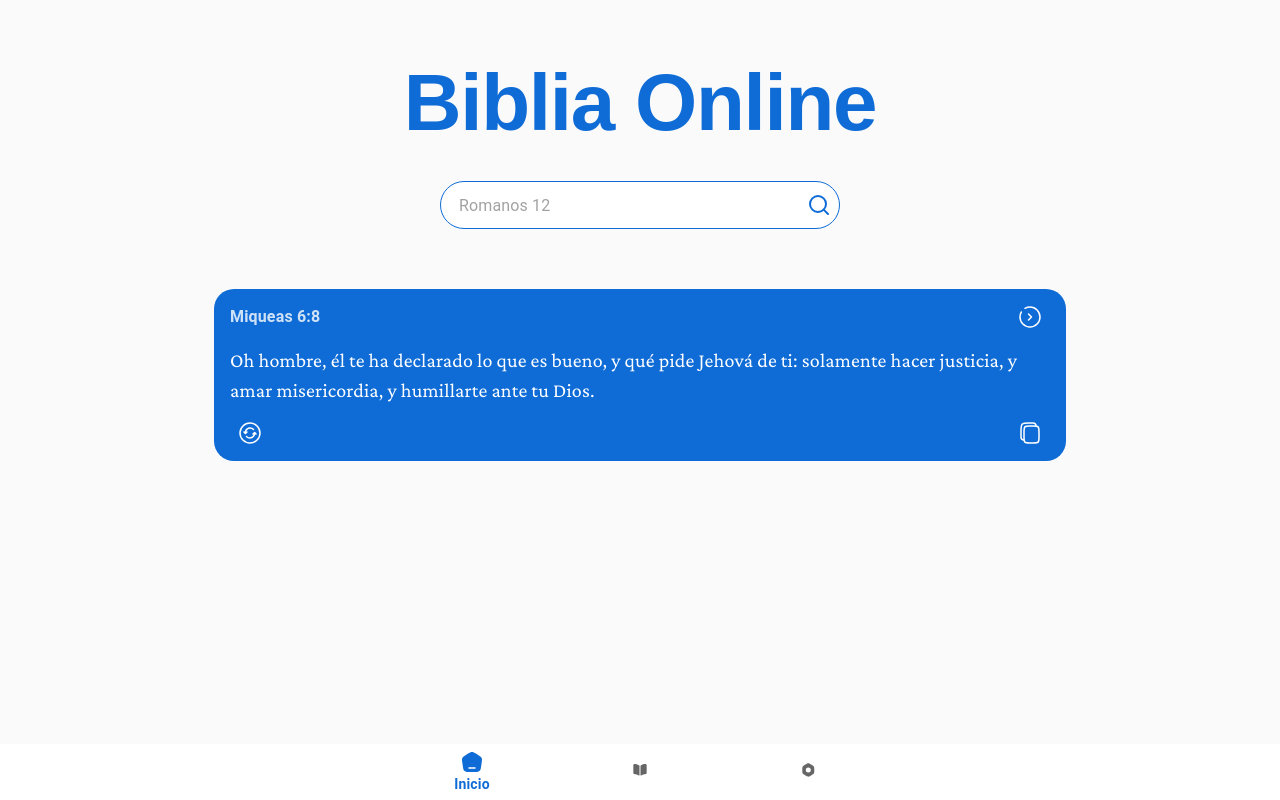
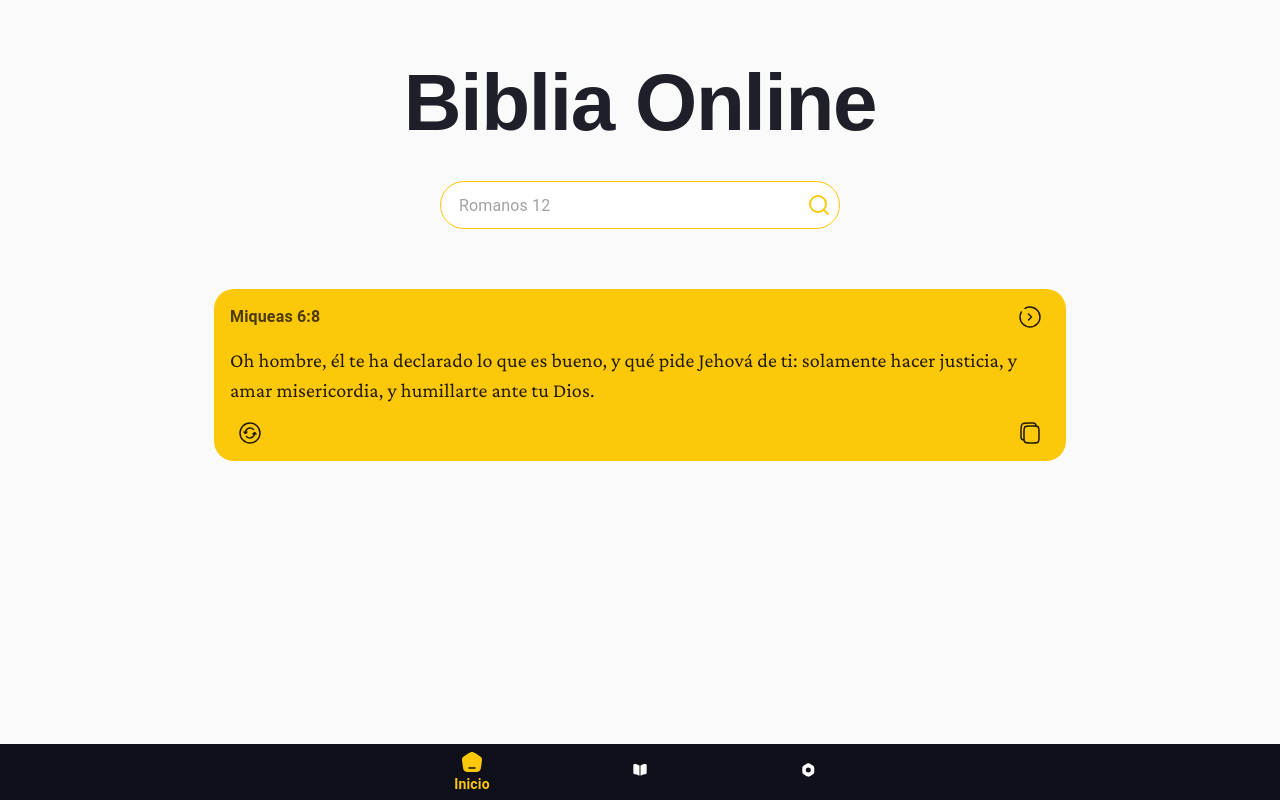
Before and after one commit to joanmat117/online-bible, a Next.js app: page /home in a window 1280 px wide. Built offline with nearby package versions, Linux system fonts and the light colour scheme; a web font is replaced by a local one; what @mui/material-nextjs would draw is missing.

Commit message:
styles(theme):Change MUI theme

```diff
--- a/src/app/(layout-views)/home/page.tsx
+++ b/src/app/(layout-views)/home/page.tsx
@@ -8,14 +8,14 @@ export default function Home() {
     paddingY:3,
     paddingX:1
   }}>
-    <Typography color={'primary'} variant="h1" component={'h1'} textAlign={'center'} sx={{
+    <Typography color={'secondary'} variant="h1" component={'h1'} textAlign={'center'} sx={{
       ...funnelDisplay.style,
       fontWeight:800,
       py:4,
       fontSize: {
         xs: 50,
         md: 80
-      }
+      },
     }}>
       Biblia Online
     </Typography>
--- a/src/features/ChapterNavigationBar/components/ChapterSelector.tsx
+++ b/src/features/ChapterNavigationBar/components/ChapterSelector.tsx
@@ -46,7 +46,11 @@ export function ChapterSelector(){
 
 
   return <>
-  <Button onClick={()=>setIsOpen(true)} sx={{textTransform:'capitalize',borderRadius:'8px'}} variant='contained' disableElevation>
+  <Button onClick={()=>setIsOpen(true)} sx={{
+    textTransform:'capitalize',
+    fontWeight:'900',
+    borderRadius:'8px'
+  }} variant='contained' disableElevation>
       {currentChapter.bookTitle + ' ' + currentChapter.chapter}
   </Button>
   <Fade in={isOpen} timeout={300}>
--- a/src/features/ChapterNavigationBar/index.tsx
+++ b/src/features/ChapterNavigationBar/index.tsx
@@ -13,7 +13,7 @@ export function ChapterNavigationBar(){
     return <>
     <Stack direction={'row'} gap={2} sx={{
       width:'100vw',
-      bgcolor:'background.paper',
+      bgcolor:'#10101a',
       justifyContent:'center',
       p:1
     }}>
--- a/src/features/ChapterReading/components/VerseDialog.tsx
+++ b/src/features/ChapterReading/components/VerseDialog.tsx
@@ -100,6 +100,7 @@ export function VerseDialog({selectedVerse,bookId,bookTitle,chapterNumber,setSel
          <TextField
             variant='outlined'
             placeholder='Tu commentario'
+            color='secondary'
             multiline
             onChange={onEditComment}
             label='Comentario'
@@ -116,7 +117,7 @@ export function VerseDialog({selectedVerse,bookId,bookTitle,chapterNumber,setSel
 }
 
 function DialogButton({children,onClick}:{children?:ReactNode,onClick?:()=>void}){
-  return <Button variant='outlined'  onClick={onClick} sx={{
+  return <Button variant='outlined' color='secondary' onClick={onClick} sx={{
       flex:1,
       minWidth:'100px',
       borderRadius:'10px'
--- a/src/features/NavigationBar/index.tsx
+++ b/src/features/NavigationBar/index.tsx
@@ -3,54 +3,68 @@
 import * as React from 'react';
 import BottomNavigation from '@mui/material/BottomNavigation';
 import BottomNavigationAction from '@mui/material/BottomNavigationAction';
-import { useState,useEffect } from 'react';
-import {usePathname } from 'next/navigation';
+import { useState, useEffect } from 'react';
+import { usePathname } from 'next/navigation';
 import Link from 'next/link'
 import { SolarHomeAngleBold, SolarNotebookMinimalisticBold, SolarSettingsMinimalisticBold } from '@/shared/ui/Icons';
+
+const navigationItems = [
+    {
+      label: "Inicio",
+      value: "home",
+      href: '/home',
+      icon: <SolarHomeAngleBold />
+    },
+    {
+      label: "Leer",
+      value: "read",
+      href: '/read',
+      icon: <SolarNotebookMinimalisticBold />
+    },
+    {
+      label: "Ajustes",
+      value: "settings",
+      href: '/settings',
+      icon: <SolarSettingsMinimalisticBold />
+    }
+  ];
 
 
 export default function NavigationBar() {
   const [value, setValue] = useState('');
-  const pathname = usePathname()
+  const pathname = usePathname();
 
-  useEffect(()=>{
-    const firstPath = pathname.split('/')[1]
-    setValue(firstPath)
-  },[pathname])
+  useEffect(() => {
+    const firstPath = pathname.split('/')[1];
+    setValue(firstPath);
+  }, [pathname]);
 
-  return <>
-    <BottomNavigation sx={{
+  return (
+    <BottomNavigation
+      sx={{
         width: '100%',
-        p:'4px',
-        '& .MuiBottomNavigationAction-label':{
-          fontWeight:600
+        p: '4px',
+        backgroundColor: '#10101a',
+        '& .MuiBottomNavigationAction-label': {
+          fontWeight: 600
         }
-        }} value={value}>
-      <BottomNavigationAction
-        sx={{borderRadius:'5px'}}
-        label="Inicio"
-        LinkComponent={Link}
-        href='/home'
-        value="home"
-        icon={<SolarHomeAngleBold/>}
-      />
-
-      <BottomNavigationAction
-      sx={{borderRadius:'5px'}}
-        label="Leer"
-        value="read"
-        LinkComponent={Link}
-        href='/read'
-        icon={<SolarNotebookMinimalisticBold/>}
-      />
-      <BottomNavigationAction
-      sx={{borderRadius:'5px'}}
-        label="Ajustes"
-        LinkComponent={Link}
-        href='/settings'
-        value="settings"
-        icon={<SolarSettingsMinimalisticBold/>}
-      />
+      }}
+      value={value}
+    >
+      {navigationItems.map((item) => (
+        <BottomNavigationAction
+          key={item.value}
+          sx={{
+            borderRadius: '15px',
+            color:'#fff'
+          }}
+          label={item.label}
+          LinkComponent={Link}
+          href={item.href}
+          value={item.value}
+          icon={item.icon}
+        />
+      ))}
     </BottomNavigation>
-    </>
+  );
 }
--- a/src/features/SettingsAndSections/index.tsx
+++ b/src/features/SettingsAndSections/index.tsx
@@ -19,7 +19,8 @@ export function SettingsAndSections(){
       toggleTheme()
     }}
     sx={{
-      backgroundColor:mode == 'dark'? 'primary.main':undefined,
+      backgroundColor:mode === 'dark'? 'primary.main':undefined,
+      color:mode === 'dark'?'background.paper':undefined
     }}
     >
     </SettingAndSectionButton>
--- a/src/shared/contexts/MuiThemeContext.tsx
+++ b/src/shared/contexts/MuiThemeContext.tsx
@@ -31,11 +31,11 @@ const theme = useMemo(() =>
 
     palette: {
       mode,
-      primary: { main: mode === 'dark'? '#0f6cd6': '#0f6cd6' }, //#1565C0
-      secondary: { main: '#F9A825' },
+      primary: { main: mode === 'dark'? '#FECF0F': '#FCC80A' }, //#1565C0
+      secondary: { main: mode === 'dark'? '#FECF0F':'#1F1F29' },
       background: {
-        default: mode === 'dark' ? '#0b0b0e' : '#fafafa',
-        paper: mode === 'dark' ? '#15151a' : '#fff',
+        default: mode === 'dark' ? '#0C0D15' : '#fafafa',//#0F0F18
+        paper: mode === 'dark' ? '#10101a' : '#fff',
       },
     },
     components: {
```
Also changed, not shown: api/og/route.tsx (added, +37 -0 lines), src/app/(layout-views)/read/page.tsx (+23 -0 lines).
